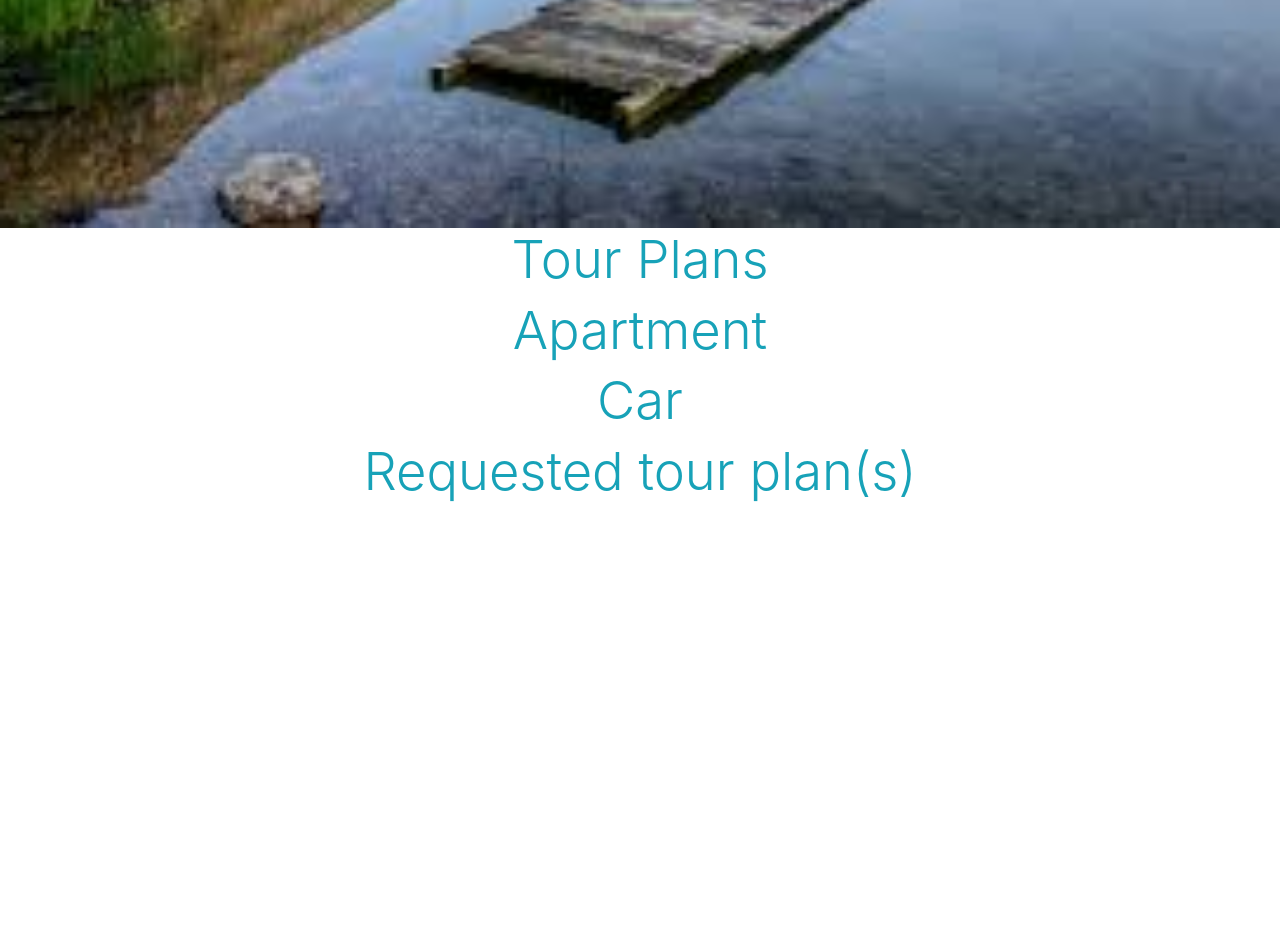
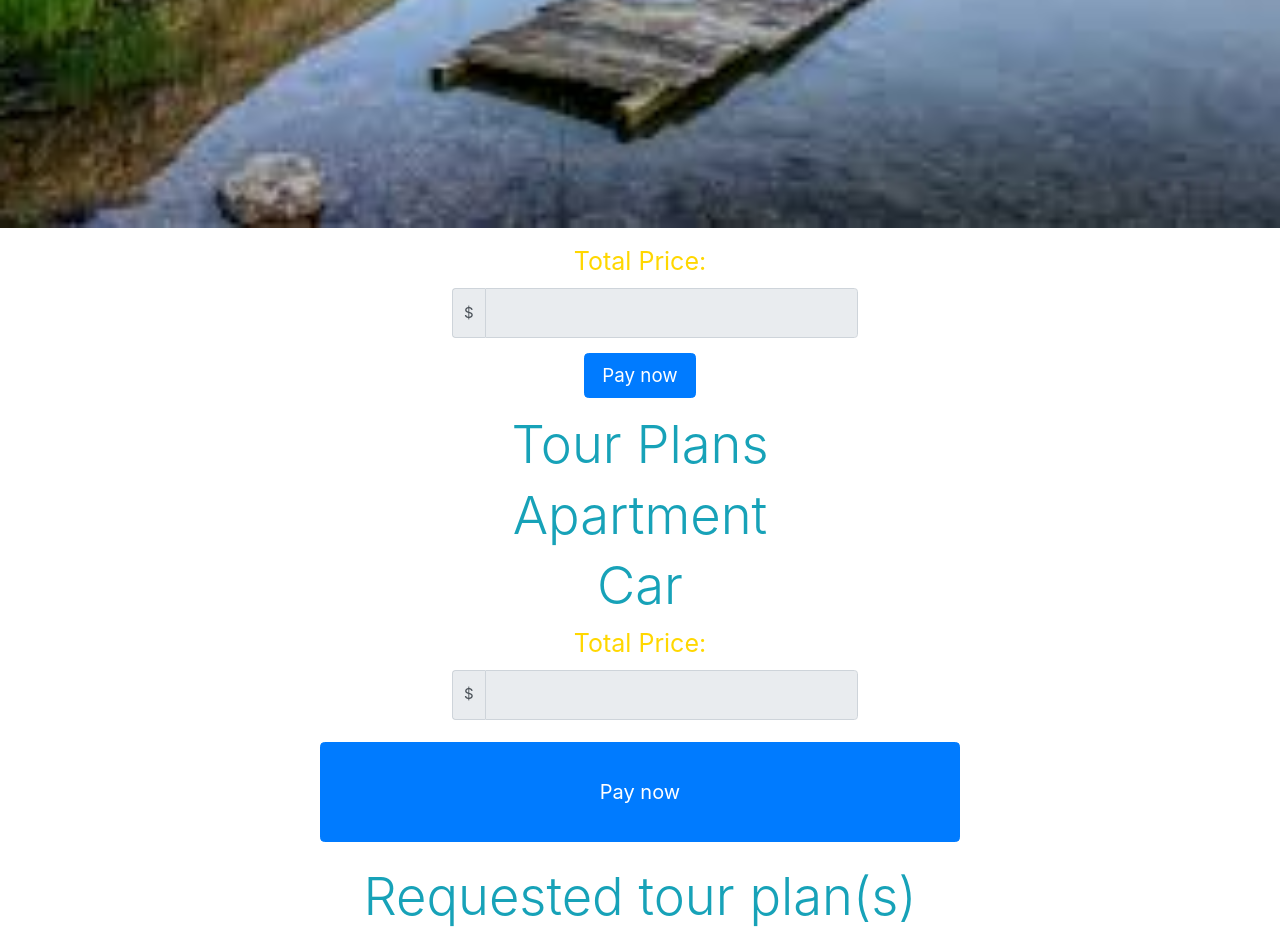
Before and after one commit to devAbu/btt, a PHP site: page /github/myCart.php in a window 1280 px wide. Shown: the part 572-1507 px from the top of the page. Before the commit the page ends 1074 px from the top, so only its background shows below. Run offline with PHP 8.4, Linux system fonts and the light colour scheme; some libraries are stand-ins or nearby versions.

Commit message:
make totalPrice for reservations

```diff
--- a/myCart.php
+++ b/myCart.php
@@ -15,8 +15,8 @@
   <meta name="author" content="abu">
   <meta name="keywords" content="btt, bosnian, tourist, travel, agency, arabic, bosna">
   <meta name="description" content="BTT - Bosnian Tourist Travel offers the best tour plans and the best hotels in B&H. ">
- <!--  <link rel="stylesheet" href="https://maxcdn.bootstrapcdn.com/bootstrap/4.0.0-beta.2/css/bootstrap.min.css" integrity="sha384-PsH8R72JQ3SOdhVi3uxftmaW6Vc51MKb0q5P2rRUpPvrszuE4W1povHYgTpBfshb"
-      crossorigin="anonymous"> -->
+  <link rel="stylesheet" href="https://maxcdn.bootstrapcdn.com/bootstrap/4.0.0-beta.2/css/bootstrap.min.css" integrity="sha384-PsH8R72JQ3SOdhVi3uxftmaW6Vc51MKb0q5P2rRUpPvrszuE4W1povHYgTpBfshb"
+      crossorigin="anonymous">
   <script src="https://ajax.googleapis.com/ajax/libs/jquery/3.2.1/jquery.min.js"></script>
   <link href="https://fonts.googleapis.com/icon?family=Material+Icons" rel="stylesheet">
   <link rel="stylesheet" href="https://www.w3schools.com/w3css/4/w3.css">
@@ -84,6 +84,43 @@
     color: red;
     font-size: 17px;
 }
+#payButton {
+    width: 6em;
+}
+
+#payButton:hover span {
+    display: none;
+}
+
+#payButton:hover {
+    background-color: #28a745  !important;
+}
+
+#payButton:hover:before {
+    font-family: "Font Awesome\ 5 Free";
+    font-weight: 900;
+    content: "\f155";
+    color: #e0e0e0;
+}
+#pay {
+    width: 6em;
+}
+
+#pay:hover span {
+    display: none;
+}
+
+#pay:hover {
+    background-color: #28a745  !important;
+}
+
+#pay:hover:before {
+    font-family: "Font Awesome\ 5 Free";
+    font-weight: 900;
+    font-size: 50px;
+    content: "\f155";
+    color: #e0e0e0;
+}
 </style>
 
 </head>
@@ -110,6 +147,19 @@
         </div>
     </section>
     <section>
+        <div class="text-center mt-3">
+            <label for="totalPrice" style="font-size:25px; color:gold">Total Price:</label>
+            <div class="row">
+                <div class="offset-md-4 col-md-6 col-lg-4 col-10 offset-1">
+                    <div class="input-group ml-3" id="priceInput">
+                        <span class="input-group-addon">$</span>
+                        <input type="number" value="0" id="price" name="price" readonly data-number-to-fixed="2" style="height:50px;" class="form-control currency price" />
+                    </div>
+                </div>
+            </div>
+
+            <button id="payButton" class="btn btn-lg btn-primary my-3"><span>Pay now</span></button>
+        </div>
         <h2 class="display-4 text-center text-info">Tour Plans</h2>
             <?php
             require 'connection/connect.php';
@@ -158,6 +208,7 @@
                 <li class="list-group-item text-warning ">
                     <p class="card-text " style="float:left; ">
                         <i class="fas fa-euro-sign mr-4 "></i> ' . $row["price"] . '</p>
+                        <input type="number" value="' . $row["price"] . '" id="tourPrice" hidden>
                 </li>
             </ul>
              <ul class="navbar-nav ml-auto selectTour" style="float:right; margin-top:-100px;">
@@ -253,9 +304,11 @@
                     <input type="submit" name="select" id="select" class="btn btn-warning " value="Delete " style="width:100px; " />
                 </li>
             </ul>
+
             </div>
             <div class="card-footer text-muted ">
             <span style="float:left !important"><i class="fas fa-dollar-sign mr-2"></i>' . $row["price"] . ' per day</span>
+            <input type="number" value="' . $row["price"] . '" id="apartmentPrice" hidden>
                 <small class="text-muted ">
                     <i class="fa  fa-map-marker mr-2"></i> ' . $row["place"] . '</small>
             </div>
@@ -316,11 +369,17 @@
                 <li class="list-group-item text-warning ">
                     <p class="card-text " style="float:left; ">
                         <i class="fas fa-euro-sign mr-4 "></i> ' . $row["price"] . '</p>
+                        <input type="number" value="' . $row["price"] . '" id="carPrice" hidden>
+                </li>
+            </ul>
+            <ul class="navbar-nav ml-auto selectTour" style="float:right; margin-top:-100px;">
+                <li class="list-group-item" style="border:none;">
+                    <input type="submit" name="select" id="select" class="btn btn-warning " value="Delete " style="width:100px; " />
                 </li>
             </ul>
 
-            <ul class="list-group list-group-flush mr-5 " style=" border:none;float:right; margin-top:-100px; ">
-                <!-- <li class="list-group-item text-warning mt-4 " style="border:none; ">
+            <!--<ul class="list-group list-group-flush mr-5 " style=" border:none;float:right; margin-top:-100px; ">
+                 <li class="list-group-item text-warning mt-4 " style="border:none; ">
                     <p class="card-text "></p>
                     <input type="button " class="btn btn-warning " value="More Detalis " />
                 </li>
@@ -332,11 +391,11 @@
                         <i class="far fa-star "></i>
                         <i class="far fa-star "></i>
                     </p>
-                </li>>-->
+                </li>
                 <li class="list-group-item " style="border:none">
                     <input type="submit" name="select" id="select" class="btn btn-warning " value="Delete " style="width:100px; " />
                 </li>
-            </ul>
+            </ul>-->
             </div>
             </div></form>
             ';
@@ -349,6 +408,18 @@
 }
 ?>
 
+        <div class="text-center ">
+            <label for="totalPrice" style="font-size:25px; color:gold">Total Price:</label>
+            <div class="row">
+                <div class="offset-md-4 col-md-6 col-lg-4 col-10 offset-1">
+                    <div class="input-group ml-3" id="priceInput">
+                        <span class="input-group-addon">$</span>
+                        <input type="number" value="0"  name="price" readonly data-number-to-fixed="2" style="height:50px;" class="form-control currency price" />
+                    </div>
+                </div>
+            </div>
+            <button id="pay" class="btn btn-lg btn-primary my-4 col-6" style="height:100px !important; width: 100%; "><span style="font-size:20px">Pay now</span></button>
+        </div>
 
         <h2 class="display-4 text-center text-info">Requested tour plan(s)</h2>
 
@@ -589,6 +660,18 @@
                 $('.hidden').removeClass('hidden')
                 $('#jumbotron').addClass('jumbotronMy')
                 $('.loader').hide()
+
+                var tourPrice = parseInt($('#tourPrice').val())
+                var apartmentPrice = parseInt($('#apartmentPrice').val())
+                var carPrice = parseInt($('#carPrice').val())
+                console.log(tourPrice)
+                console.log(apartmentPrice)
+                console.log(carPrice)
+
+                var totalPrice = tourPrice + apartmentPrice + carPrice
+                console.log(totalPrice)
+
+                $('.price').val(totalPrice)
             })
         });
     </script>
```
